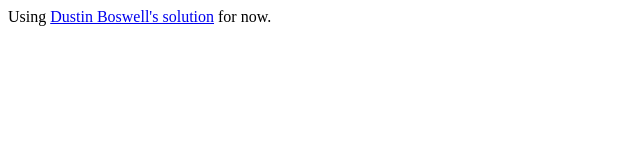
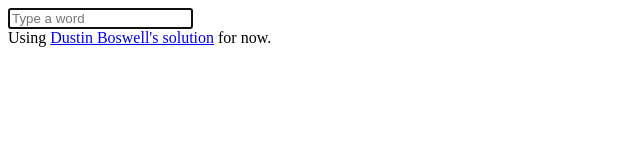
Before and after one commit to ChildishGiant/a-or-an, a plain HTML site: page index.html in a window 1280 px wide. Shown: the whole page, without its empty margins (0-640 px from the left). Drawn offline with nearby package versions, Linux system fonts and the light colour scheme.

Commit message:
Added input box

```diff
--- a/index.html
+++ b/index.html
@@ -6,7 +6,7 @@
     <script type="text/javascript" src="jssource.js"></script>
   </head>
   <body>
-
+    <input type="text" id="givenWord" placeholder="Type a word" autofocus onblur="this.focus()"/>
   </body>
   <footer>
     Using <a href="http://dustwell.com/a-or-an-in-front-of-a-word.html">Dustin Boswell's solution</a> for now.
```
